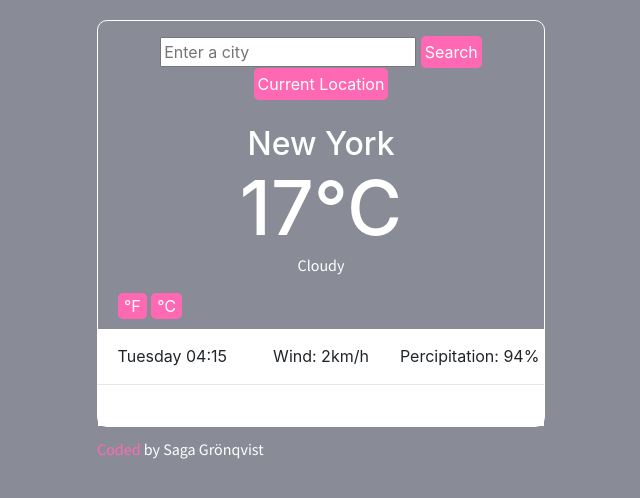
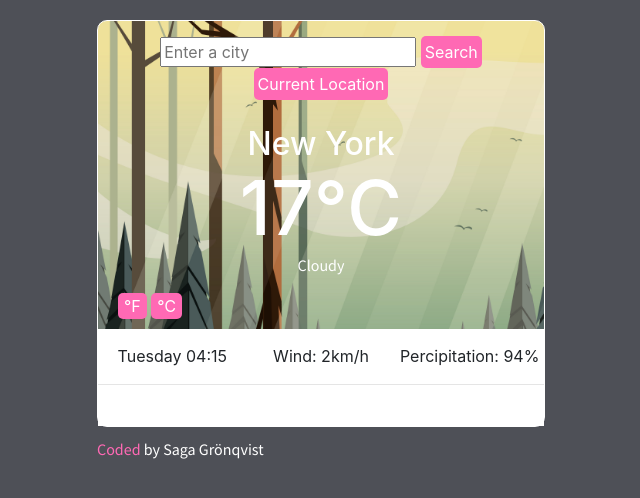
Before and after one commit to sagagronqvist/shecodes-weather-project-final, a plain HTML site: page index.html in a window 1280 px wide. Shown: the whole page, without its empty margins (319-959 px from the left). Drawn offline with nearby package versions, Linux system fonts and the light colour scheme.

Commit message:
built the function that will switch backgrounds depending on the time of day

```diff
--- a/index.html
+++ b/index.html
@@ -17,7 +17,7 @@
 
 <body>
 
-    <div class="container">
+    <div class="container" id="mainBlock">
 
         <div class="searchBar">
             <form id="search-form">
--- a/script.js
+++ b/script.js
@@ -1,7 +1,7 @@
 // Getting the Current Date and Time
 
 function switchDate() {
-  let dateToday = document.querySelector("li #currentDate p");
+  let dateToday = document.querySelector("#currentDate");
   currentDate.innerHTML = `${day} ${hours}:${minutes}`;
 
 }
@@ -19,6 +19,27 @@ let days = ["Sunday", "Monday", "Tuesday", "Wednesday", "Thursday", "Friday", "S
 let day = days[date.getDay()];
 
 switchDate();
+
+// Background Change
+
+function switchBackground() {
+
+let date = new Date();
+let hours = date.getHours();
+let image = document.getElementById("mainBlock");
+
+if(hours < 12) {
+image.style.backgroundImage = "url(morning.jpg)";
+}
+else if(hours > 11 && hours < 17) {
+image.style.backgroundImage = "url(afternoon.jpg)";
+}
+else {
+image.style.backgroundImage = "url(evening.jpg)";
+}
+}
+
+switchBackground();
 
 // City Input Displayed and Temperature Change
 
--- a/style.css
+++ b/style.css
@@ -1,5 +1,5 @@
 body {
-  background: rgb(137, 140, 150);
+  background: rgb(78, 80, 87);
 }
 
 h1 {
@@ -94,7 +94,6 @@ input[type="submit" i]:hover {
 }
 
 .container {
-  background-image: url(rain.jpg);
   background-size: cover;
   width: 35%;
   border: 1px solid white;
@@ -103,6 +102,10 @@ input[type="submit" i]:hover {
   margin-bottom: 10px;
   padding-left: 0;
   padding-right: 0;
+}
+
+#mainBlock {
+  background-image: url(morning.jpg);
 }
 
 .searchBar {
```
Also changed, not shown: afternoon.jpg (added), daytime.jpg (added), evening.jpg (added), morning.jpg (added).
